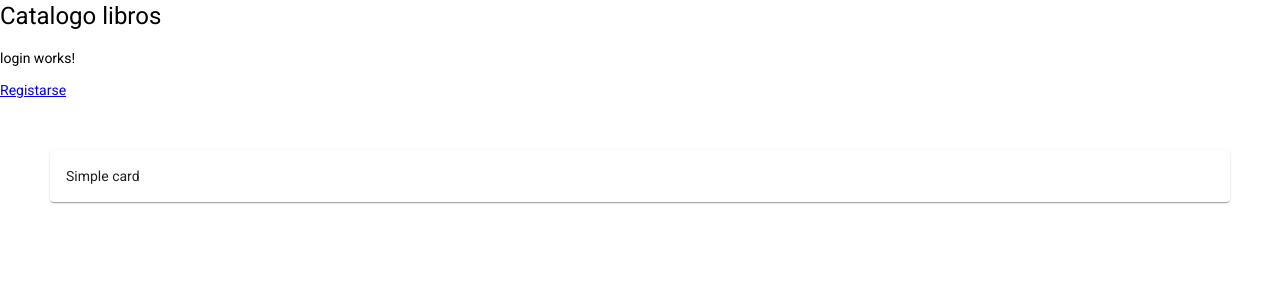
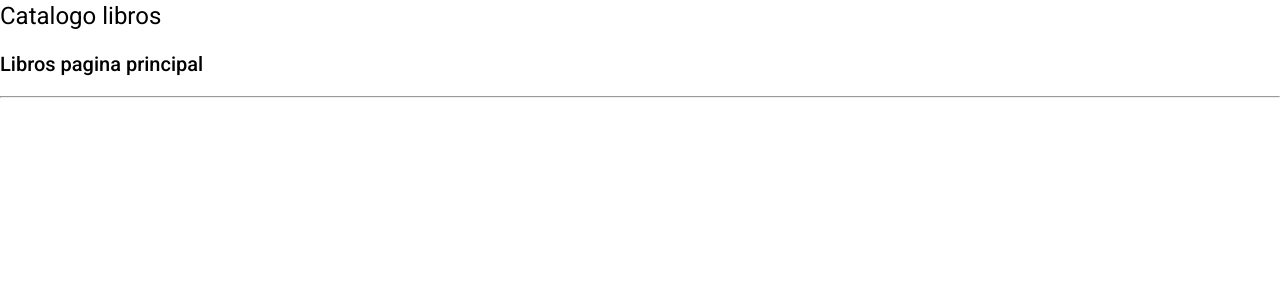
Before and after one commit to jamesferrerg/catalogoLibros, an Angular app: page /home/libros in a window 1280 px wide. Before the commit this address led to /auth/login. Shown: the top 300 px of the page. Built offline with nearby package versions, Linux system fonts and the light colour scheme.

Commit message:
Agregando rutas hijas

```diff
--- a/src/app/app-routing.module.ts
+++ b/src/app/app-routing.module.ts
@@ -5,6 +5,10 @@ const routes: Routes = [
   {
     path: 'auth',
     loadChildren: () => import('./auth/auth.module').then( m => m.AuthModule )
+  },
+  {
+    path: 'home',
+    loadChildren: () => import('./libros/libros.module').then( m => m.LibrosModule)
   },
   {
     path: '**',
--- a/src/app/libros/libros.module.ts
+++ b/src/app/libros/libros.module.ts
@@ -4,6 +4,8 @@ import { BuscarComponent } from './pages/buscar/buscar.component';
 import { LibroComponent } from './pages/libro/libro.component';
 import { HomeComponent } from './pages/home/home.component';
 import { ListadoComponent } from './pages/listado/listado.component';
+import { LibrosRoutingModule } from './libros-routing.module';
+import { MaterialModule } from '../material/material.module';
 
 
 
@@ -15,7 +17,9 @@ import { ListadoComponent } from './pages/listado/listado.component';
     ListadoComponent
   ],
   imports: [
-    CommonModule
+    CommonModule,
+    LibrosRoutingModule,
+    MaterialModule
   ]
 })
 export class LibrosModule { }
--- a/src/app/libros/pages/home/home.component.html
+++ b/src/app/libros/pages/home/home.component.html
@@ -1 +1,4 @@
-<p>home works!</p>
+<h2>Libros pagina principal</h2>
+<hr>
+
+<router-outlet></router-outlet>
```
Also changed, not shown: src/app/libros/libros-routing.module.ts (added, +42 -0 lines).
